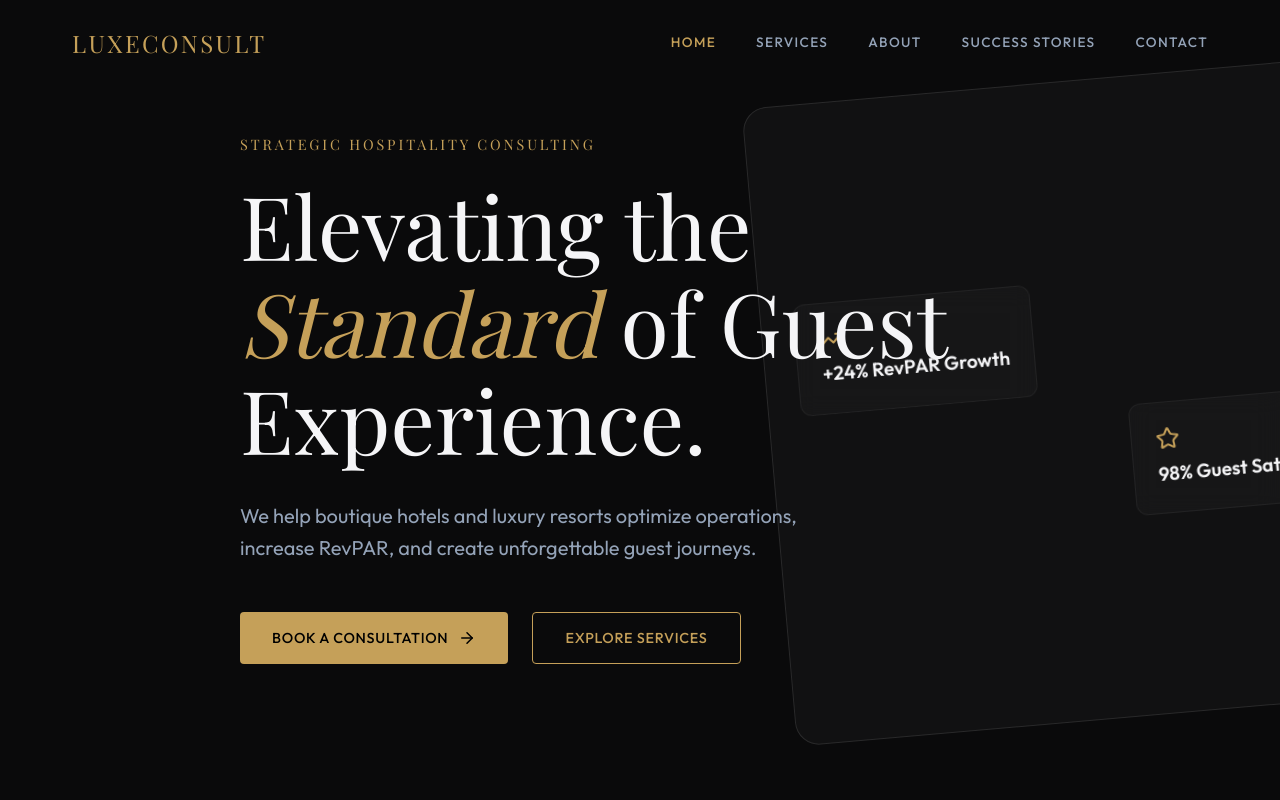
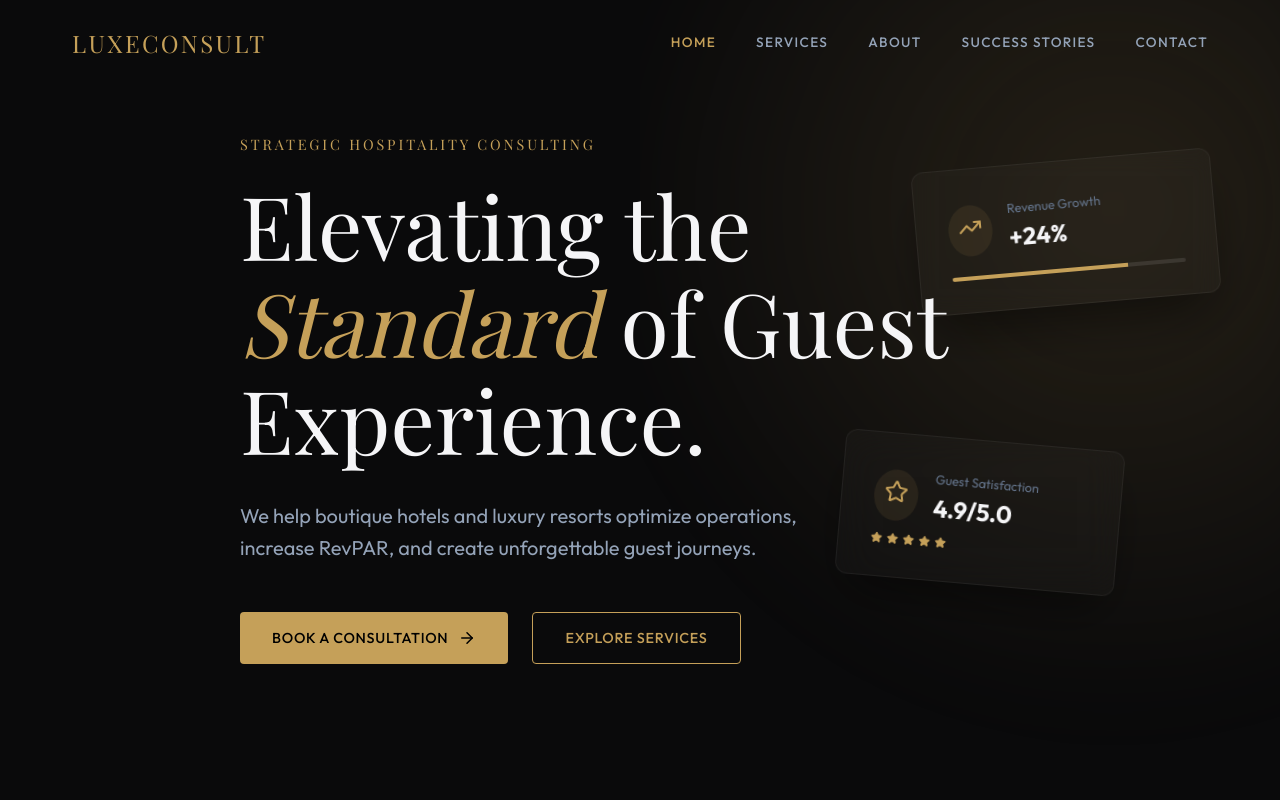
Before and after one commit to smitbahadure1/cars, a React (Vite) app: page / in a window 1280 px wide. Shown: the top 800 px of the page. Built offline with nearby package versions, Linux system fonts and the light colour scheme; a web font is replaced by a local one.

Commit message:
Enhance Home and Services pages with premium visuals and interactions

```diff
--- a/src/pages/Home.jsx
+++ b/src/pages/Home.jsx
@@ -1,9 +1,12 @@
 import React from 'react';
 import { motion } from 'framer-motion';
+import { useNavigate } from 'react-router-dom';
 import { ArrowRight, Star, TrendingUp, Users, ShieldCheck } from 'lucide-react';
 import Newsletter from '../components/Newsletter';
 
 const Home = () => {
+    const navigate = useNavigate();
+
     return (
         <main>
             {/* Hero Section */}
@@ -25,38 +28,85 @@ const Home = () => {
                             We help boutique hotels and luxury resorts optimize operations, increase RevPAR, and create unforgettable guest journeys.
                         </p>
                         <div style={{ display: 'flex', gap: '1.5rem', flexWrap: 'wrap' }}>
-                            <button className="btn btn-primary" onClick={() => window.location.href = '/contact'}>
+                            <button className="btn btn-primary" onClick={() => navigate('/contact')}>
                                 Book a Consultation <ArrowRight size={18} style={{ marginLeft: '10px' }} />
                             </button>
-                            <button className="btn btn-outline" onClick={() => window.location.href = '/services'}>
+                            <button className="btn btn-outline" onClick={() => navigate('/services')}>
                                 Explore Services
                             </button>
                         </div>
                     </motion.div>
                 </div>
 
-                {/* Hero Background Image Mockup/Visual */}
+                {/* Hero Abstract Visual */}
                 <div style={{
                     position: 'absolute',
-                    right: '-10%',
-                    top: '10%',
+                    right: 0,
+                    top: 0,
                     width: '50%',
-                    height: '80%',
-                    background: 'var(--bg-card)',
-                    borderRadius: '24px',
-                    transform: 'rotate(-5deg)',
+                    height: '100%',
+                    overflow: 'hidden',
                     zIndex: 1,
-                    border: '1px solid var(--border)'
+                    pointerEvents: 'none'
                 }}>
-                    <div style={{ padding: '2rem', height: '100%', display: 'flex', flexDirection: 'column', justifyContent: 'center' }}>
-                        {/* Mock visual stats */}
-                        <div className="glass" style={{ padding: '1.5rem', marginBottom: '1rem', width: 'fit-content' }}>
-                            <TrendingUp color="var(--accent-gold)" />
-                            <div style={{ fontSize: '1.2rem', fontWeight: 600 }}>+24% RevPAR Growth</div>
+                    <div style={{
+                        position: 'absolute',
+                        top: '50%',
+                        left: '50%',
+                        transform: 'translate(-50%, -50%)',
+                        width: '120%',
+                        height: '120%',
+                        background: 'radial-gradient(circle at 70% 30%, rgba(197, 160, 89, 0.15) 0%, transparent 60%)',
+                        filter: 'blur(40px)'
+                    }}></div>
+                    <div className="glass" style={{
+                        position: 'absolute',
+                        top: '20%',
+                        right: '10%',
+                        width: '300px',
+                        padding: '2rem',
+                        transform: 'rotate(-5deg)',
+                        boxShadow: 'var(--shadow-lg)',
+                        border: '1px solid var(--glass-border)'
+                    }}>
+                        <div style={{ display: 'flex', alignItems: 'center', marginBottom: '1rem', gap: '1rem' }}>
+                            <div style={{ padding: '10px', background: 'rgba(197, 160, 89, 0.1)', borderRadius: '50%' }}>
+                                <TrendingUp color="var(--accent-gold)" size={24} />
+                            </div>
+                            <div>
+                                <div style={{ fontSize: '0.8rem', color: 'var(--text-tertiary)' }}>Revenue Growth</div>
+                                <div style={{ fontSize: '1.5rem', fontWeight: 700 }}>+24%</div>
+                            </div>
                         </div>
-                        <div className="glass" style={{ padding: '1.5rem', alignSelf: 'flex-end', width: 'fit-content' }}>
-                            <Star color="var(--accent-gold)" />
-                            <div style={{ fontSize: '1.2rem', fontWeight: 600 }}>98% Guest Satisfaction</div>
+                        <div style={{ height: '4px', width: '100%', background: 'rgba(255,255,255,0.1)', borderRadius: '2px', overflow: 'hidden' }}>
+                            <div style={{ height: '100%', width: '75%', background: 'var(--accent-gold)' }}></div>
+                        </div>
+                    </div>
+
+                    <div className="glass" style={{
+                        position: 'absolute',
+                        top: '55%',
+                        right: '25%',
+                        width: '280px',
+                        padding: '2rem',
+                        transform: 'rotate(5deg)',
+                        boxShadow: 'var(--shadow-lg)',
+                        border: '1px solid var(--glass-border)',
+                        backdropFilter: 'blur(20px)'
+                    }}>
+                        <div style={{ display: 'flex', alignItems: 'center', marginBottom: '0.5rem', gap: '1rem' }}>
+                            <div style={{ padding: '10px', background: 'rgba(197, 160, 89, 0.1)', borderRadius: '50%' }}>
+                                <Star color="var(--accent-gold)" size={24} />
+                            </div>
+                            <div>
+                                <div style={{ fontSize: '0.8rem', color: 'var(--text-tertiary)' }}>Guest Satisfaction</div>
+                                <div style={{ fontSize: '1.5rem', fontWeight: 700 }}>4.9/5.0</div>
+                            </div>
+                        </div>
+                        <div style={{ display: 'flex', gap: '4px' }}>
+                            {[1, 2, 3, 4, 5].map(i => (
+                                <Star key={i} size={12} fill="var(--accent-gold)" color="var(--accent-gold)" />
+                            ))}
                         </div>
                     </div>
                 </div>
--- a/src/pages/Services.jsx
+++ b/src/pages/Services.jsx
@@ -63,16 +63,30 @@ const Services = () => {
                             whileInView={{ opacity: 1, y: 0 }}
                             viewport={{ once: true }}
                             transition={{ delay: index * 0.1 }}
+                            whileHover={{ y: -5, boxShadow: 'var(--shadow-gold)', borderColor: 'rgba(197, 160, 89, 0.4)' }}
                             className="glass"
-                            style={{ padding: '3rem' }}
+                            style={{
+                                padding: '3rem',
+                                border: '1px solid var(--glass-border)',
+                                transition: 'var(--transition)'
+                            }}
                         >
-                            <div style={{ color: 'var(--accent-gold)', marginBottom: '2rem' }}>{service.icon}</div>
-                            <h3 style={{ fontSize: '1.8rem', marginBottom: '1.5rem' }}>{service.title}</h3>
-                            <p style={{ color: 'var(--text-secondary)', marginBottom: '2rem', lineHeight: '1.7' }}>{service.desc}</p>
+                            <div style={{
+                                color: 'var(--accent-gold)',
+                                marginBottom: '2rem',
+                                padding: '15px',
+                                background: 'rgba(197, 160, 89, 0.1)',
+                                borderRadius: '50%',
+                                width: 'fit-content'
+                            }}>
+                                {service.icon}
+                            </div>
+                            <h3 style={{ fontSize: '1.8rem', marginBottom: '1.5rem', fontFamily: 'var(--font-heading)' }}>{service.title}</h3>
+                            <p style={{ color: 'var(--text-secondary)', marginBottom: '2.5rem', lineHeight: '1.7' }}>{service.desc}</p>
 
                             <ul style={{ listStyle: 'none', padding: 0 }}>
                                 {service.features.map((feature, fIdx) => (
-                                    <li key={fIdx} style={{ display: 'flex', alignItems: 'center', gap: '0.75rem', marginBottom: '0.75rem', color: 'var(--text-primary)', fontSize: '0.9rem' }}>
+                                    <li key={fIdx} style={{ display: 'flex', alignItems: 'center', gap: '0.75rem', marginBottom: '1rem', color: 'var(--text-primary)', fontSize: '0.95rem' }}>
                                         <div style={{ width: '6px', height: '6px', borderRadius: '50%', background: 'var(--accent-gold)' }} />
                                         {feature}
                                     </li>
```
Also changed, not shown: src/components/Pricing.jsx (+97 -83 lines).
